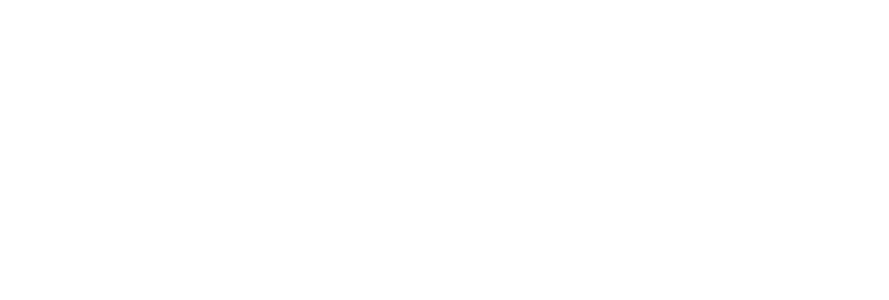
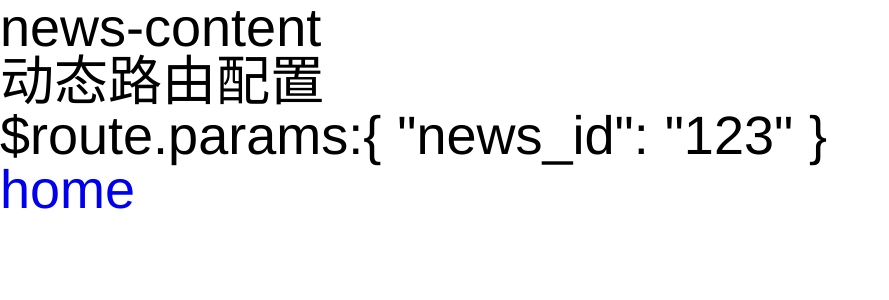
Before and after one commit to tywd/jspang_ty_nuxt, a Nuxt app: page /news/123 in a window 1280 px wide. Before the commit this address had no page. Shown: the top 300 px of the page, without its empty margins (0-889 px from the left). Built offline with nearby package versions, Linux system fonts and the light colour scheme.

Commit message:
动态路由

```diff
--- a/pages/about/index.vue
+++ b/pages/about/index.vue
@@ -1,7 +1,6 @@
 <template>
   <div>
     <h2>about index page</h2>
-    <p>id:{{$route.params.id}}</p>
     <ul>
       <li><a href="/">home</a></li>
     </ul>
--- a/pages/index.vue
+++ b/pages/index.vue
@@ -8,7 +8,7 @@
       <ul>
         <li><a href="/">home</a></li>
         <li><nuxt-link :to="{name:'index'}">nuxtlink home</nuxt-link></li>
-        <li><nuxt-link :to="{name:'about',params:{id:123}}">nuxtlink about</nuxt-link></li>
+        <li><nuxt-link :to="{name:'news',params:{newsid:123}}">nuxtlink news</nuxt-link></li>
         <li><a href="/about">about</a></li>
         <li><a href="/news">news</a></li>
       </ul>
--- /dev/null
+++ b/pages/news/_news_id.vue
@@ -0,0 +1,19 @@
+<template>
+  <div>
+    <h2>news-content</h2>
+    <h3>动态路由配置</h3>
+    <p>$route.params:{{$route.params}}</p>
+    <!-- <p>$route.params.news_id:{{$route.params.news_id}}</p> -->
+    <ul>
+      <li><a href="/">home</a></li>
+    </ul>
+  </div>
+</template>
+
+<script >
+  export default {
+    validate({params}){
+      return /^\d+$/.test(params.news_id);
+    }
+  }
+</script>
--- a/pages/news/index.vue
+++ b/pages/news/index.vue
@@ -1,8 +1,12 @@
 <template>
   <div>
     <h2>news index page</h2>
+    <p>newsid:{{$route.params.newsid}}</p>
     <ul>
       <li><a href="/">home</a></li>
+      <li><a href="/news/123">news-123</a></li>
+      <li><a href="/news/456">news-456</a></li>
+      <li><a href="/news/aaa">news-aaa</a></li>
     </ul>
   </div>
 </template>
```
Also changed, not shown: 1 other file (tests, documents, lock files or other folders).
